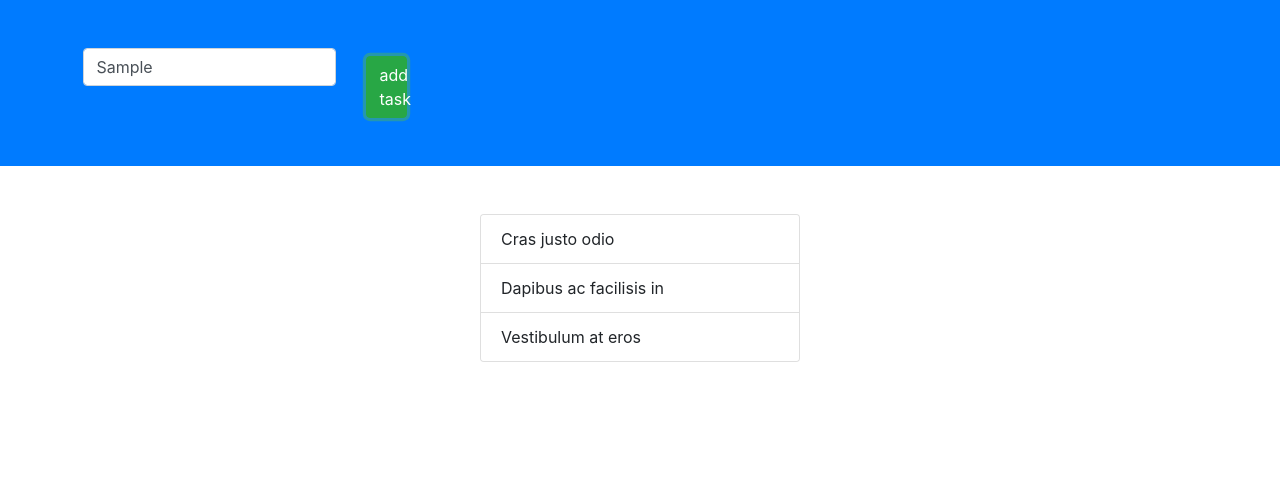
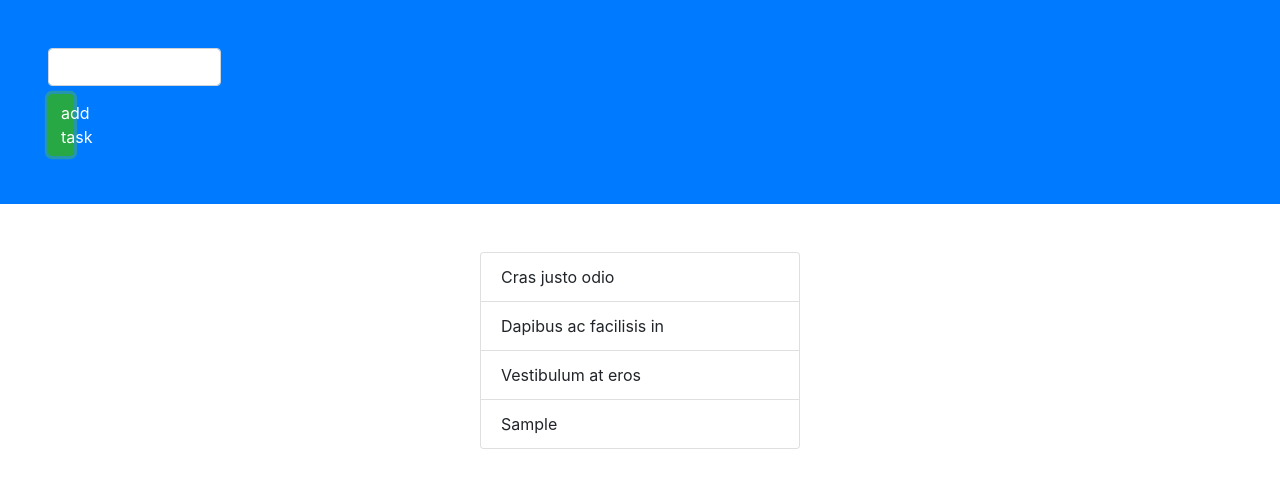
Before and after one commit to PasinduOshadha/simpleTodo, a plain HTML site: page index.html in a window 1280 px wide. Both pictures are taken after typing "Sample" into the empty fields and a click on the button "add task". Drawn offline with nearby package versions, Linux system fonts and the light colour scheme.

Commit message:
main function added

```diff
--- a/index.html
+++ b/index.html
@@ -12,12 +12,14 @@
   <body>
       <div class="container-fluid bg-primary text-white p-5 d-flex">
         <div class="row justify-content-center">
+          <form id="todo-form">
               <div class="col-md-8">
                 <input type="text" name="task" id="task" class="form-control">
               </div>
               <div class="col-md-2 pt-2">
-                <button class="btn btn-success btn-block" type="submit">add task</button>
+                <button class="btn btn-success btn-block" id="addTask" type="submit">add task</button>
               </div>
+            </form>
         </div>
       </div>
 
@@ -25,7 +27,7 @@
         <div class="row pt-5">
           <div class="col-md-10">
             <div class="card" style="width: 20em;">
-              <ul class="list-group list-group-flush">
+              <ul id="todoList" class="list-group list-group-flush">
                 <li class="list-group-item">Cras justo odio</li>
                 <li class="list-group-item">Dapibus ac facilisis in</li>
                 <li class="list-group-item">Vestibulum at eros</li>
@@ -39,5 +41,6 @@
     <script src="https://code.jquery.com/jquery-3.3.1.slim.min.js" integrity="sha384-q8i/X+965DzO0rT7abK41JStQIAqVgRVzpbzo5smXKp4YfRvH+8abtTE1Pi6jizo" crossorigin="anonymous"></script>
     <script src="https://cdnjs.cloudflare.com/ajax/libs/popper.js/1.14.7/umd/popper.min.js" integrity="sha384-UO2eT0CpHqdSJQ6hJty5KVphtPhzWj9WO1clHTMGa3JDZwrnQq4sF86dIHNDz0W1" crossorigin="anonymous"></script>
     <script src="https://stackpath.bootstrapcdn.com/bootstrap/4.3.1/js/bootstrap.min.js" integrity="sha384-JjSmVgyd0p3pXB1rRibZUAYoIIy6OrQ6VrjIEaFf/nJGzIxFDsf4x0xIM+B07jRM" crossorigin="anonymous"></script>
+    <script src="./index.js"></script>
   </body>
 </html>
--- a/index.js
+++ b/index.js
@@ -0,0 +1,12 @@
+const task = document.getElementById('task');
+const form = document.getElementById('todo-form')
+let list = document.getElementById('todoList')
+
+form.addEventListener('submit', (e) => {
+    e.preventDefault();
+
+    let item = `<li class="list-group-item"> ${task.value}</li>`;
+    list.innerHTML += item;
+
+    form.reset();
+})
```
